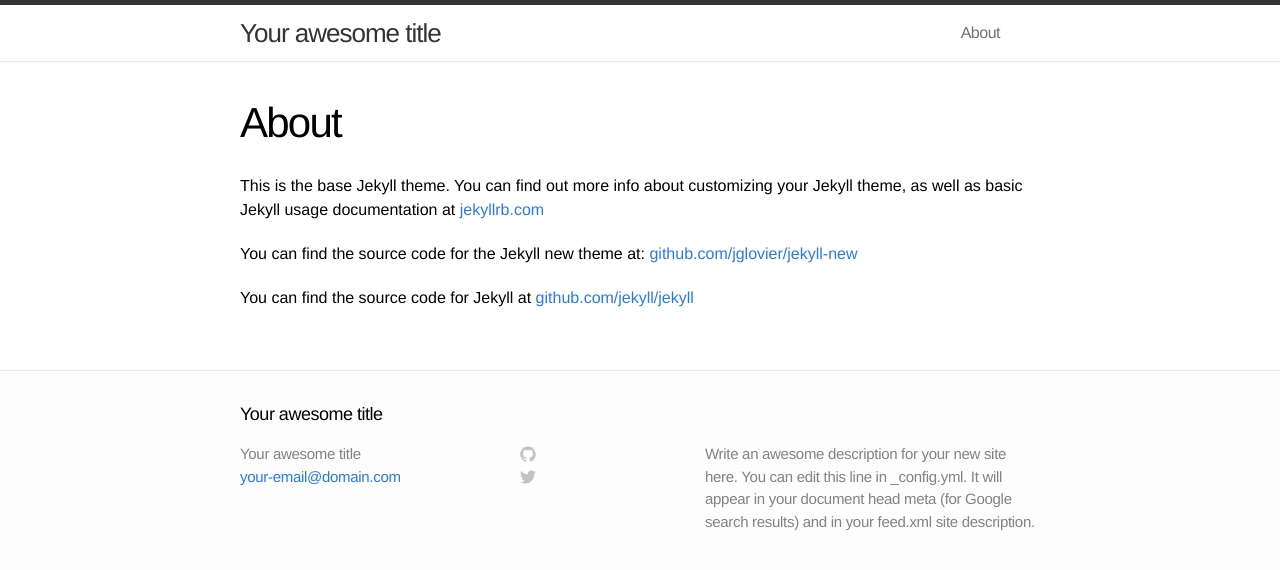
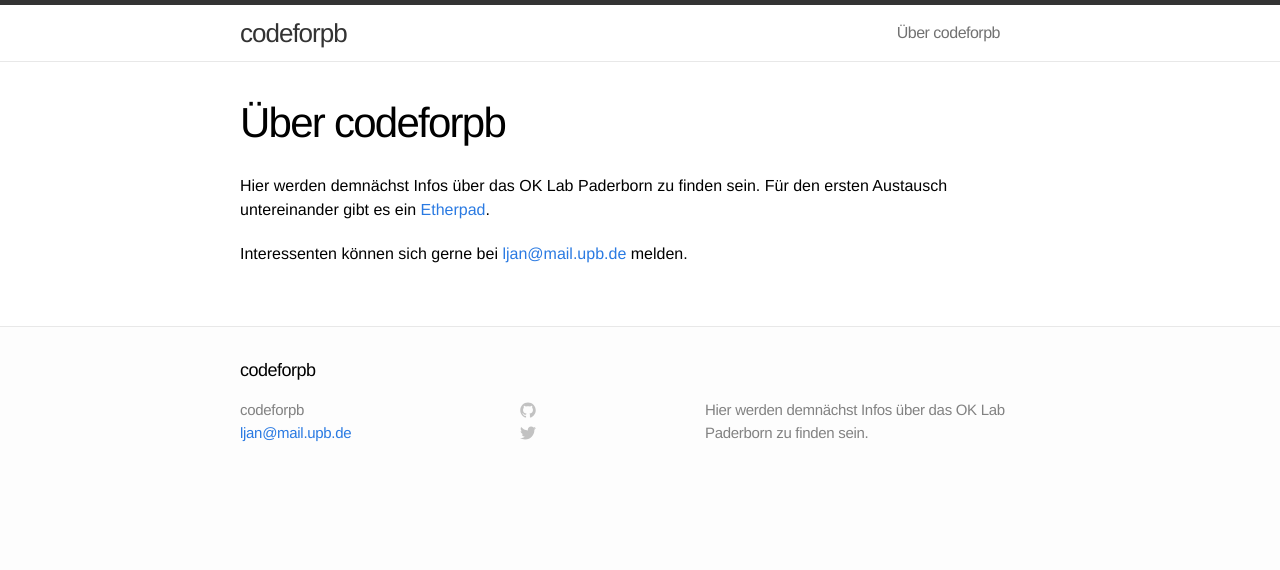
Before and after one commit to codeforpb/codeforpb.github.io, a Jekyll site: the page built from about.md, in a window 1280 px wide. Shown: the top 570 px of the page. Built offline with Jekyll 4.4.1, drawn with Linux system fonts in a browser that asks for light colours.

Commit message:
Changed some site settings

```diff
--- a/_config.yml
+++ b/_config.yml
@@ -1,9 +1,9 @@
 # Site settings
-title: Your awesome title
-email: your-email@domain.com
-description: "Write an awesome description for your new site here. You can edit this line in _config.yml. It will appear in your document head meta (for Google search results) and in your feed.xml site description."
+title: codeforpb
+email: ljan@mail.upb.de
+description: "Hier werden demnächst Infos über das OK Lab Paderborn zu finden sein."
 baseurl: ""
-url: "http://yourdomain.com"
+url: "http://codeforpb.de"
 
 # Build settings
 markdown: kramdown
--- a/about.md
+++ b/about.md
@@ -1,11 +1,9 @@
 ---
 layout: page
-title: About
+title: Über codeforpb
 permalink: /about/
 ---
 
-This is the base Jekyll theme. You can find out more info about customizing your Jekyll theme, as well as basic Jekyll usage documentation at [jekyllrb.com](http://jekyllrb.com/)
+Hier werden demnächst Infos über das OK Lab Paderborn zu finden sein. Für den ersten Austausch untereinander gibt es ein [Etherpad](http://pad.okfn.org/p/codeforpb).
 
-You can find the source code for the Jekyll new theme at: [github.com/jglovier/jekyll-new](https://github.com/jglovier/jekyll-new)
-
-You can find the source code for Jekyll at [github.com/jekyll/jekyll](https://github.com/jekyll/jekyll)
+Interessenten können sich gerne bei <a href="mailto:ljan@mail.upb.de">ljan@mail.upb.de</a> melden.
--- a/index.html
+++ b/index.html
@@ -11,6 +11,7 @@
       <li>
         <span class="post-date">{{ post.date | date: "%b %-d, %Y" }}</span>
         <a class="post-link" href="{{ post.url | prepend: site.baseurl }}">{{ post.title }}</a>
+        <p class="post-abstract">{{ post.content | truncatewords:50 | strip_html }}</p>
       </li>
     {% endfor %}
   </ul>
```
